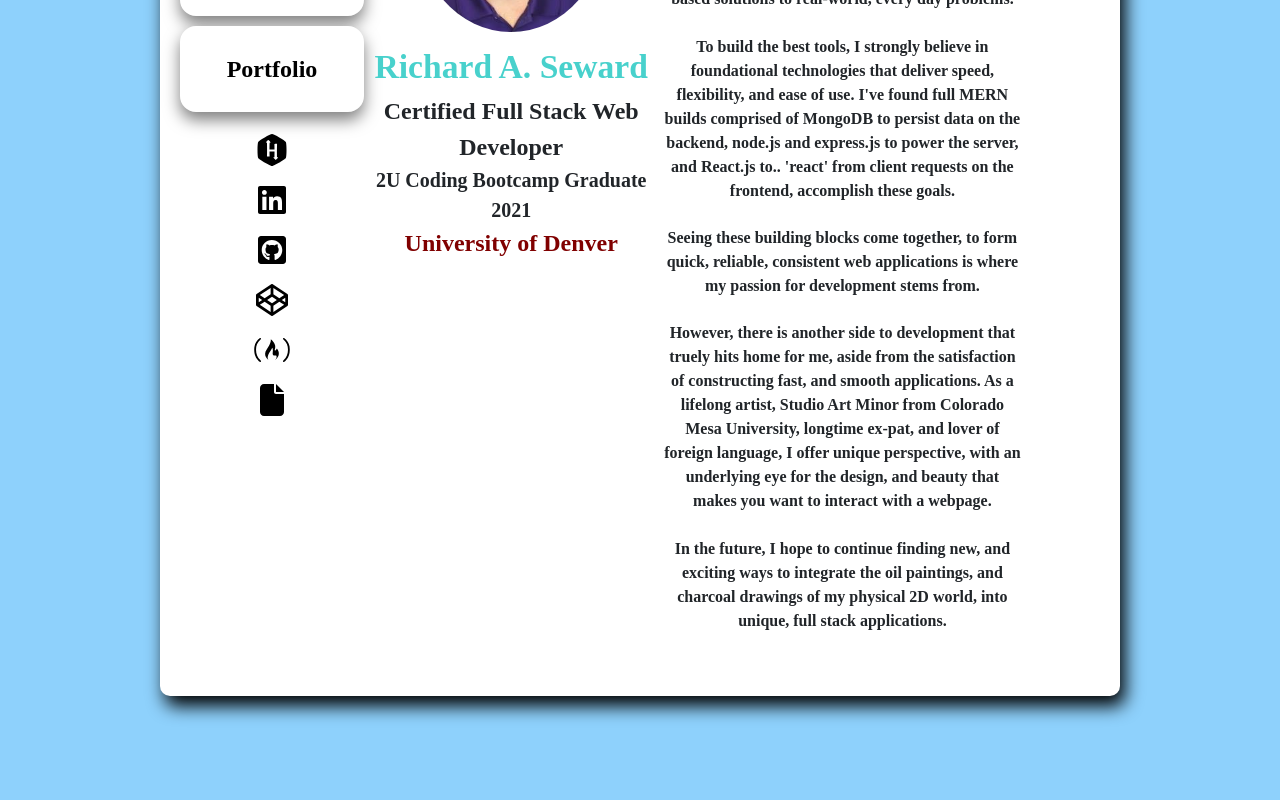
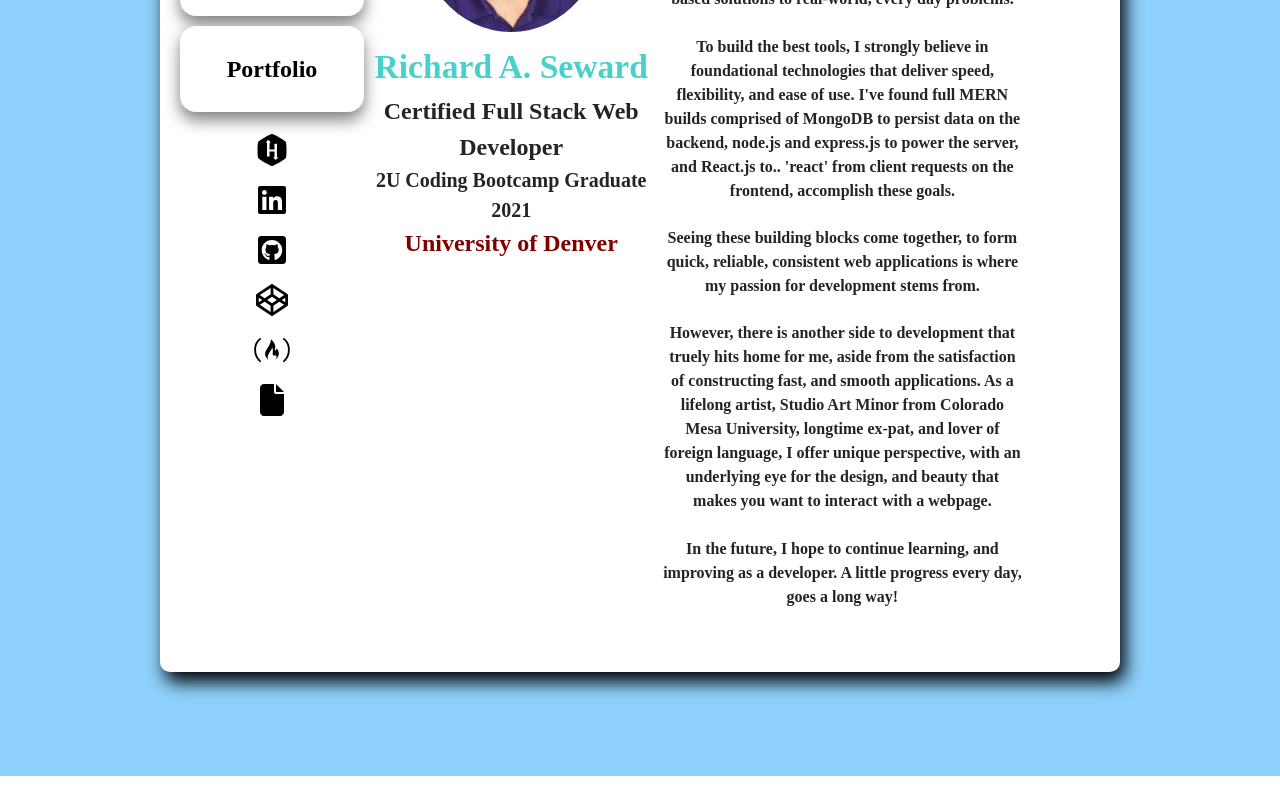
Before and after one commit to raseward14/Responsive-Portfolio, a React (Create React App) app in the folder client/: page /about in a window 1280 px wide. Shown: the part 347-1147 px from the top of the page. After the commit the page ends 1123 px from the top, so only its background shows below. Built offline with nearby package versions, Linux system fonts and the light colour scheme; a web font is replaced by a local one.

Commit message:
updated about

```diff
--- a/client/src/components/Bio/index.js
+++ b/client/src/components/Bio/index.js
@@ -21,7 +21,7 @@ function Bio() {
         <p className="about">To build the best tools, I strongly believe in foundational technologies that deliver speed, flexibility, and ease of use. I've found full MERN builds comprised of MongoDB to persist data on the backend, node.js and express.js to power the server, and React.js to.. 'react' from client requests on the frontend, accomplish these goals.</p>
         <p className="about">Seeing these building blocks come together, to form quick, reliable, consistent web applications is where my passion for development stems from.</p>
         <p className="about">However, there is another side to development that truely hits home for me, aside from the satisfaction of constructing fast, and smooth applications. As a lifelong artist, Studio Art Minor from Colorado Mesa University, longtime ex-pat, and lover of foreign language, I offer unique perspective, with an underlying eye for the design, and beauty that makes you want to interact with a webpage.</p>
-        <p className="about">In the future, I hope to continue finding new, and exciting ways to integrate the oil paintings, and charcoal drawings of my physical 2D world, into unique, full stack applications.</p>
+        <p className="about">In the future, I hope to continue learning, and improving as a developer. A little progress every day, goes a long way!</p>
         <p className="about"></p>
       </div>
 
```
